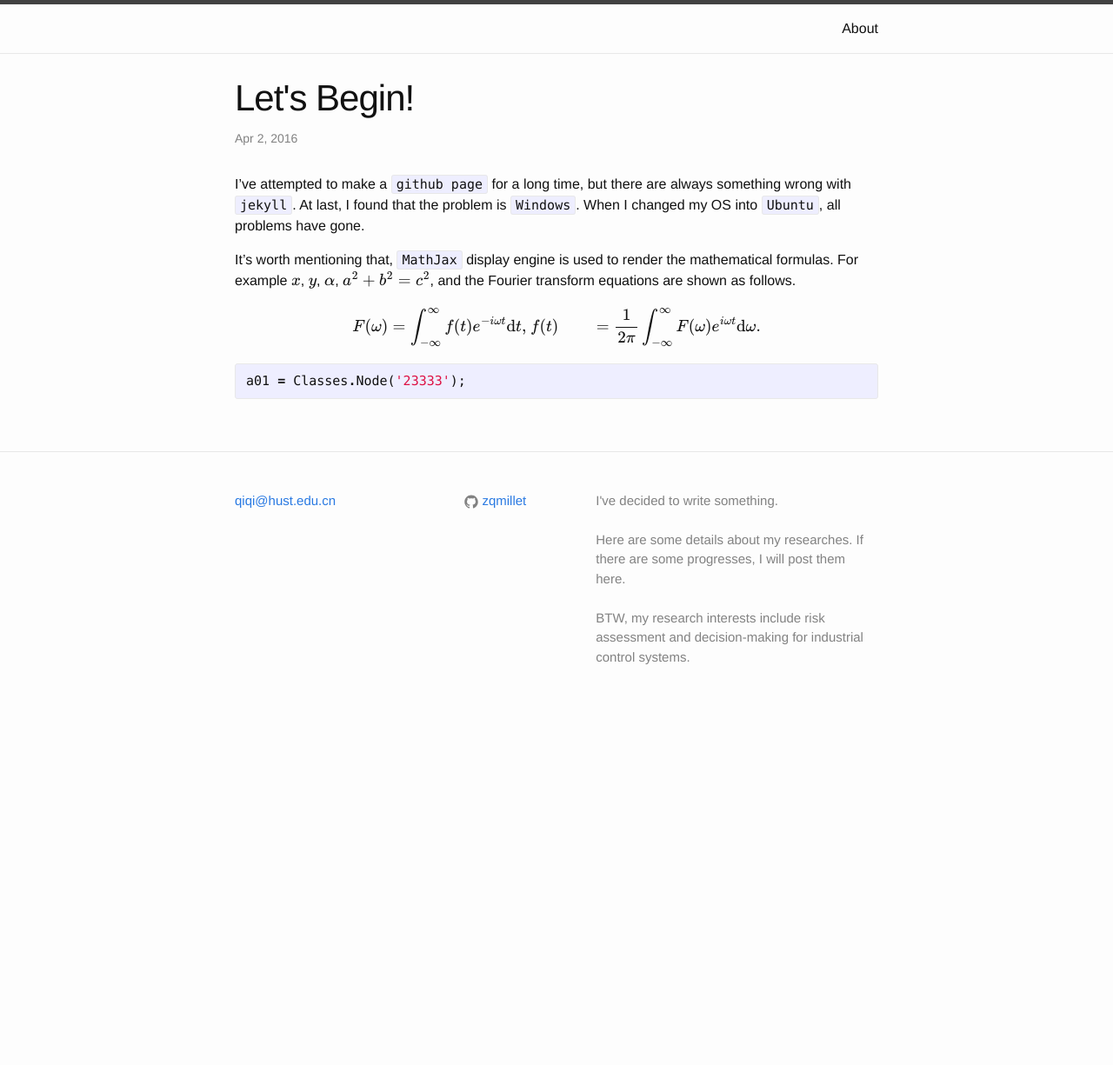
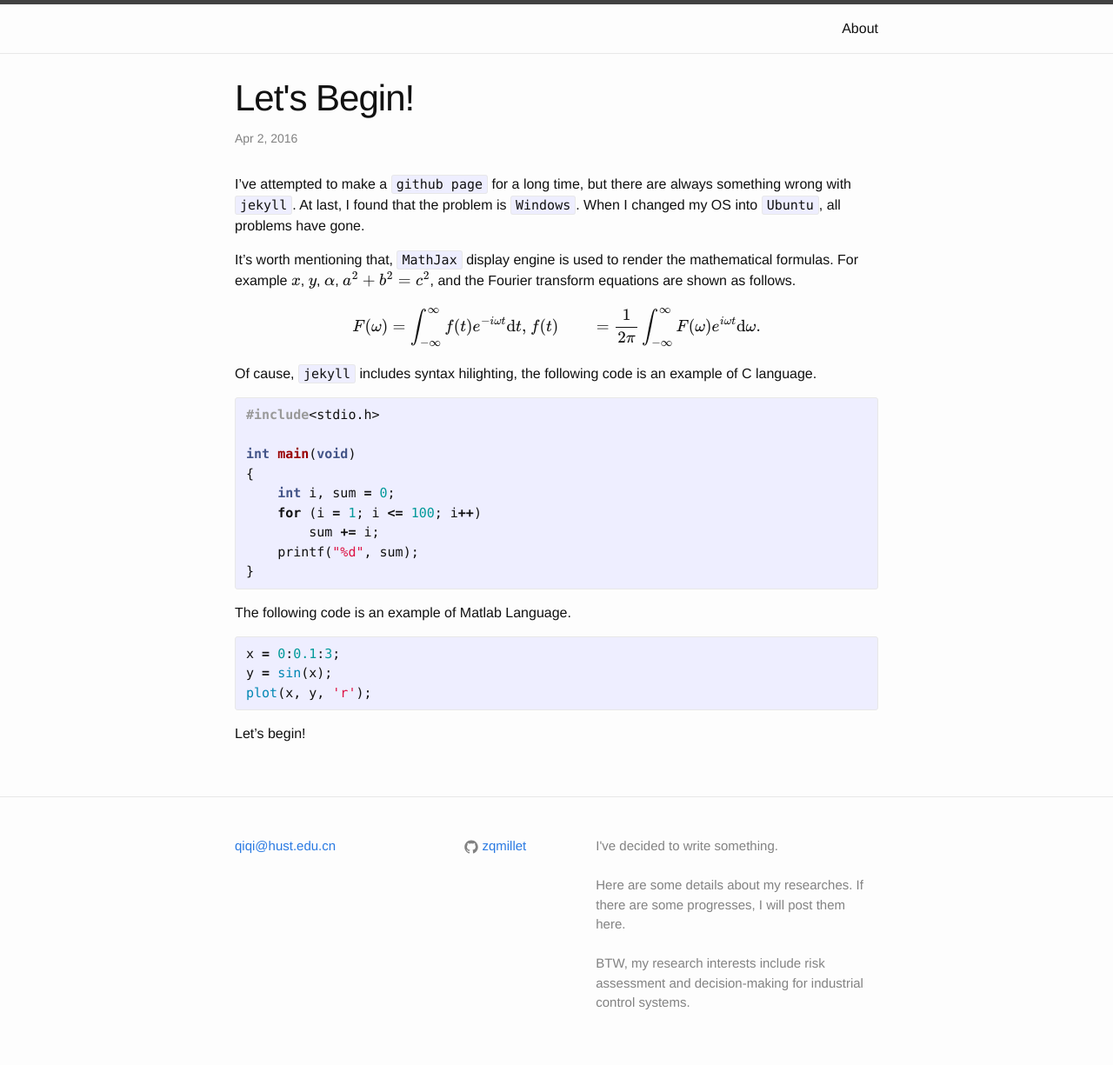
Before and after one commit to zqmillet/zqmillet.github.io, a Jekyll site: the page built from _posts/2016-04-02-Let's-Begin.markdown, in a window 1280 px wide. Shown: the whole page at 87% size. Built offline with Jekyll 4.4.1, drawn with Linux system fonts in a browser that asks for light colours; formulas are drawn with MathJax 3; before the commit the page ends 900 px from its top, so only the background shows below that.

Commit message:
Let's Begin

```diff
--- a/_posts/2016-04-02-Let's-Begin.markdown
+++ b/_posts/2016-04-02-Let's-Begin.markdown
@@ -14,6 +14,24 @@ It's worth mentioning that, `MathJax` display engine is used to render the mathe
     \end{align}
 \\]
 
+Of cause, `jekyll` includes syntax hilighting, the following code is an example of C language.
+{% highlight c %}
+#include<stdio.h>
+
+int main(void)
+{
+    int i, sum = 0;
+    for (i = 1; i <= 100; i++)
+        sum += i;
+    printf("%d", sum);
+}
+{% endhighlight %}
+
+The following code is an example of Matlab Language.
 {% highlight matlab %}
-a01 = Classes.Node('23333');
+x = 0:0.1:3;
+y = sin(x);
+plot(x, y, 'r');
 {% endhighlight %}
+
+Let's begin!
--- a/_sass/_syntax-highlighting.scss
+++ b/_sass/_syntax-highlighting.scss
@@ -2,7 +2,6 @@
  * Syntax highlighting styles
  */
 .highlight {
-    font_family: Courier New;
     background: #fff;
     @extend %vertical-rhythm;
 
--- a/css/main.scss
+++ b/css/main.scss
@@ -7,7 +7,6 @@
 
 // Our variables
 $base-font-family: "Helvetica Neue", Helvetica, Arial, sans-serif;
-// $base-font-family: "Courier New";
 $base-font-size:   16px;
 $base-font-weight: 400;
 $small-font-size:  $base-font-size * 0.875;
```
Also changed, not shown: 3 other files.
